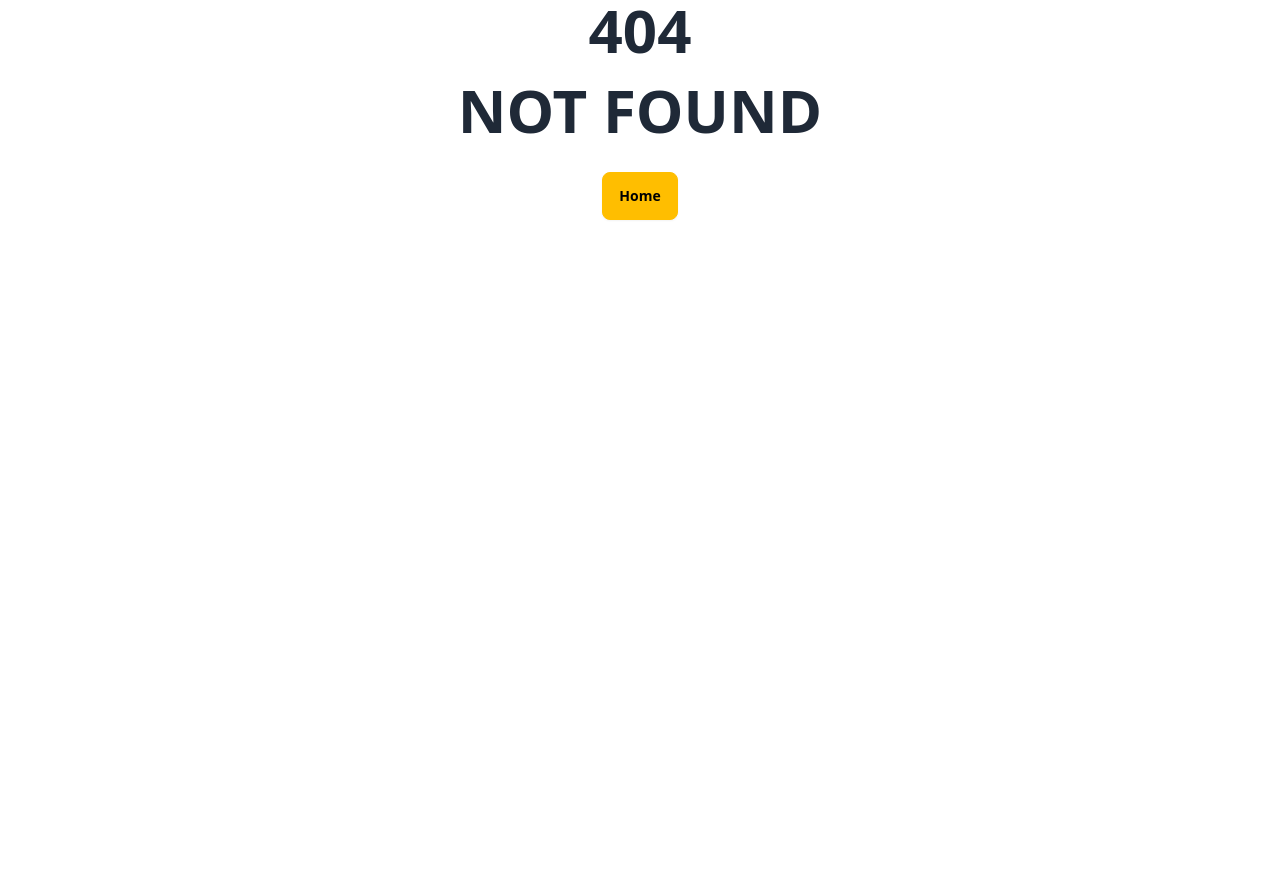
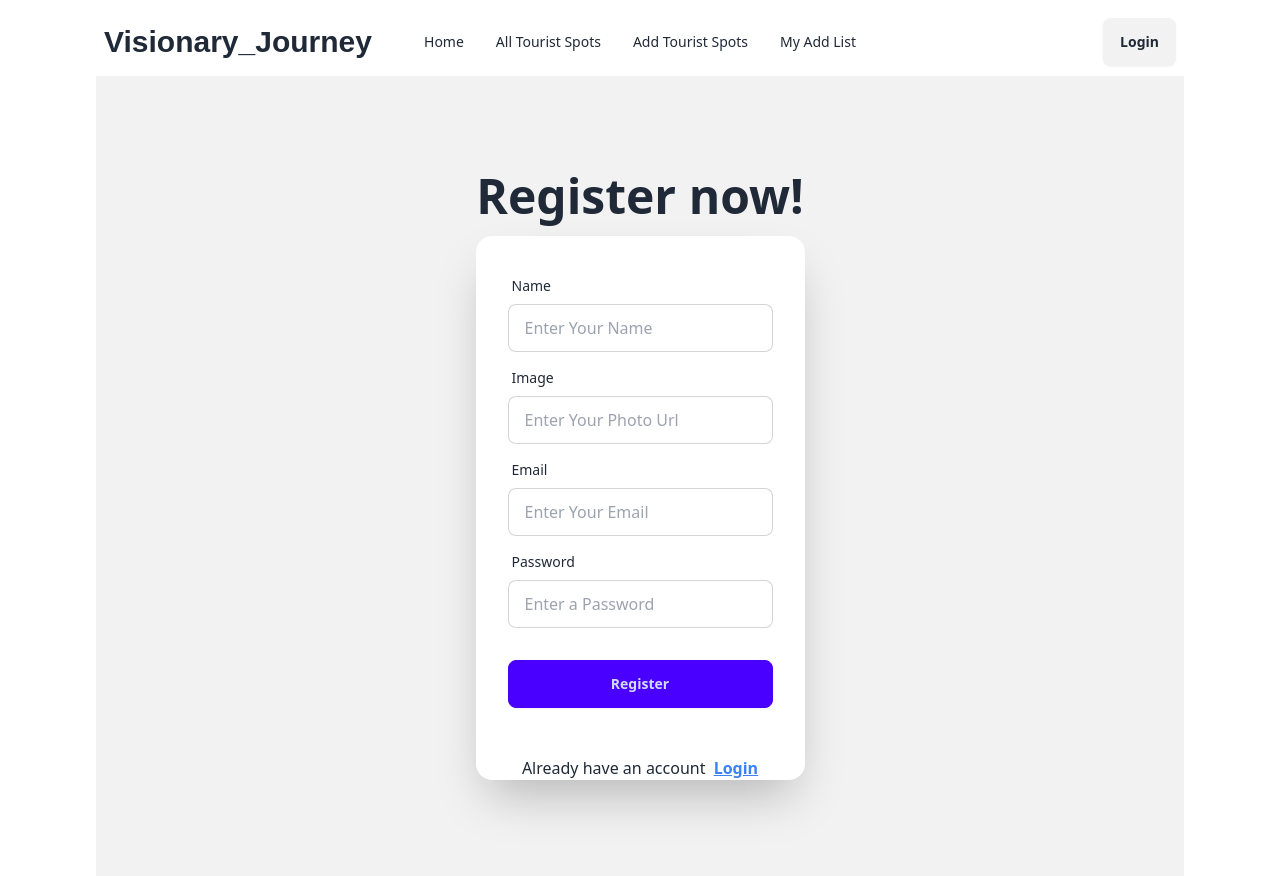
Before and after one commit to nahid612/visionary_journey_client, a React (Vite) app: page /register in a window 1280 px wide. Before the commit this address had no page. Before the commit the page ends 800 px from the top, so only its background shows below. Built offline with nearby package versions, Linux system fonts and the light colour scheme.

Commit message:
create user

```diff
--- a/package.json
+++ b/package.json
@@ -15,6 +15,7 @@
     "match-sorter": "^6.3.4",
     "react": "^18.2.0",
     "react-dom": "^18.2.0",
+    "react-icons": "^5.2.1",
     "react-router-dom": "^6.23.1",
     "sort-by": "^1.2.0"
   },
--- a/src/AuthProvider/AuthProvider.jsx
+++ b/src/AuthProvider/AuthProvider.jsx
@@ -1,9 +1,26 @@
+import { createUserWithEmailAndPassword } from "firebase/auth";
+import { createContext } from "react";
+import auth from "../firebase/firebase.config";
 
-const AuthProvider = () => {
+export const AuthContext = createContext(null)
+
+
+const AuthProvider = ({children}) => {
+
+    // create user
+    const createUser = (email, password) =>{
+       return createUserWithEmailAndPassword(auth, email, password)
+
+    }
+
+    const allvalues = {
+        createUser
+    }
+
     return (
-        <div>
-            <h1>this is firebase</h1>
-        </div>
+        <AuthContext.Provider value={allvalues}>
+           {children}
+        </AuthContext.Provider>
     );
 };
 
--- /dev/null
+++ b/src/component/Login.jsx
@@ -0,0 +1,97 @@
+/* eslint-disable react/no-unescaped-entities */
+
+// import {  useState } from "react";
+// import { Link, useLocation, useNavigate } from "react-router-dom";
+// import { FaRegEye , FaRegEyeSlash } from "react-icons/fa6";
+import { Link } from "react-router-dom";
+// import { AuthContext } from "../AuthProvider/AuthProvider";
+
+const Login = () => {
+//     const {signUser} = AuthContext()
+//     const [showPassword, setShowPassword] = useState(false)
+
+//      // navigate
+//   const navigate = useNavigate();
+//   const location = useLocation();
+//   const from = location?.state || "/";
+
+//     const handleSignIn = e =>{
+//         e.preventDefault()
+//         console.log(e.currentTarget)
+//         const form = new FormData(e.currentTarget)
+//         const email = form.get('email')
+//         const password = form.get('password')
+//         console.log(form.get('email'))
+//         console.log(email, password)
+
+
+//         signUser(email, password)
+//         .then((result) => {
+//           if (result.user) {
+//             navigate(from);
+//           }
+//         })
+//         .catch(error =>{
+//           console.log(error)
+//         })
+//     }
+  return (
+    <div className="hero min-h-screen bg-base-200">
+      <div className="hero-content flex-col ">
+        <div className="text-center ">
+          <h1 className="text-5xl font-bold">Login now!</h1>
+        </div>
+        <div className="card shrink-0 lg:w-[450px] md:w-[400px] w-[350px] shadow-2xl bg-base-100">
+          <form className="card-body">
+            <div className="form-control">
+              <label className="label">
+                <span className="label-text">Email</span>
+              </label>
+              <input
+                type="email"
+                name="email"
+                placeholder="Enter Your Email"
+                className="input input-bordered"
+                required
+              />
+            </div>
+            <div className="form-control">
+              <label className="label">
+                <span className="label-text">Password</span>
+              </label>
+              <div className="flex text-center items-center">
+              {/* <input
+                type={showPassword ? 'text' : "password"}
+                name="password"
+                placeholder="Enter a Password"
+                className="input input-bordered w-full"
+                required
+              />
+              <span className=" end-10 absolute" onClick={() => {
+                setShowPassword(!showPassword)
+              }}>
+                {
+                  showPassword ? <FaRegEyeSlash/> : <FaRegEye/>
+                }
+              </span> */}
+              </div>
+            </div>
+            <div className="form-control mt-6">
+              <button className="btn btn-primary">Login</button>
+            </div>
+          </form>
+          <p className=" text-center mt-4">
+          Don't have an account{" "}
+          <Link to="/register" className=" text-blue-500 font-bold ml-1 underline">
+            Register
+          </Link>
+        </p>
+        <hr className="my-3 mx-5"/>
+        <p className="mb-2 text-center">Continue with</p>
+        </div>
+      </div>
+    </div>
+  );
+};
+
+export default Login;
--- /dev/null
+++ b/src/component/Register.jsx
@@ -0,0 +1,126 @@
+import { useContext } from "react";
+import { Link, } from "react-router-dom";
+import { AuthContext } from "../AuthProvider/AuthProvider";
+
+// import { FaRegEye, FaRegEyeSlash } from "react-icons/fa6";
+// import { AuthContext } from "../AuthProvider/AuthProvider";
+
+const Register = () => {
+
+    const {createUser} = useContext(AuthContext)
+    console.log(createUser)
+
+    const handleRegister = (e) =>{
+      e.preventDefault();
+      // console.log(e.currentTarget);
+      const form = new FormData(e.currentTarget);
+      const name = form.get("name");
+      const img = form.get("img");
+      const email = form.get("email");
+      const password = form.get("password");
+      console.log(name, img, email, password);
+
+
+
+      // create user
+      createUser(email, password)
+        .then((result) => {
+          console.log(result.user)
+        })
+        .catch((error) => {
+          console.log(error);
+        });
+
+
+
+        // e.preventDefault()
+        // const name = e.target.name.value;
+        // const photo = e.target.photo.value;
+        // const email = e.target.email.value;
+        // const password = e.target.password.value;
+        // console.log(name, photo, email, password)
+
+        // const allInfo = {name, photo, email, password}
+        // console.log(allInfo)
+
+
+    }
+
+  return (
+    <div className="hero min-h-screen bg-base-200">
+      <div className="hero-content flex-col ">
+        <div className="text-center ">
+          <h1 className="text-5xl font-bold">Register now!</h1>
+        </div>
+        <div className="card shrink-0 w-full max-w-sm shadow-2xl bg-base-100">
+          <form onSubmit={handleRegister} className="card-body">
+            <div className="form-control">
+              <label className="label">
+                <span className="label-text">Name</span>
+              </label>
+              <input
+                type="text"
+                name="name"
+                placeholder="Enter Your Name"
+                className="input input-bordered"
+                required
+              />
+            </div>
+            <div className="form-control">
+              <label className="label">
+                <span className="label-text">Image</span>
+              </label>
+              <input
+                type="text"
+                name="img"
+                placeholder="Enter Your Photo Url"
+                className="input input-bordered"
+              />
+            </div>
+            <div className="form-control">
+              <label className="label">
+                <span className="label-text">Email</span>
+              </label>
+              <input
+                type="email"
+                name="email"
+                placeholder="Enter Your Email"
+                className="input input-bordered"
+                required
+              />
+            </div>
+            <div className="form-control">
+              <label className="label">
+                <span className="label-text">Password</span>
+              </label>
+              <div className="flex text-center items-center">
+                <input
+                  type="text"
+                  name="password"
+                  placeholder="Enter a Password"
+                  className="input input-bordered w-full"
+                  required
+                />
+              </div>
+            </div>
+            <div className="form-control mt-6">
+              <button className="btn btn-primary">Register</button>
+            </div>
+          </form>
+          {/* error showing on display */}
+          <p className=" text-center mt-4">
+            Already have an account{" "}
+            <Link
+              to="/login"
+              className=" underline ml-1 text-blue-500 font-bold"
+            >
+              Login
+            </Link>
+          </p>
+        </div>
+      </div>
+    </div>
+  );
+};
+
+export default Register;
--- a/src/pages/AddTouristSpot/AddTouristSpot.jsx
+++ b/src/pages/AddTouristSpot/AddTouristSpot.jsx
@@ -16,7 +16,7 @@ const AddTouristSpot = () => {
                 <input
                   type="text"
                   name="image"
-                  placeholder="email url"
+                  placeholder="image url"
                   className="input input-bordered w-full"
                   required
                 />
```
Also changed, not shown: src/main.jsx (+31 -22 lines), 1 other file (tests, documents, lock files or other folders).
